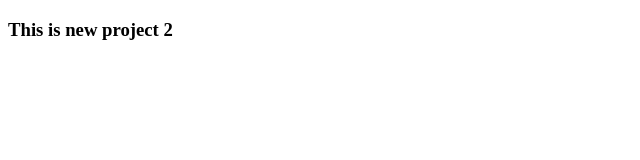
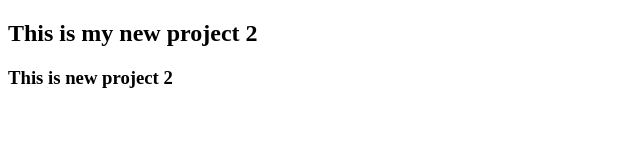
Before and after one commit to AndrewHarrington/newproject2, a plain HTML site: page index.html in a window 1280 px wide. Shown: the whole page, without its empty margins (0-640 px from the left). Drawn offline with Linux system fonts and the light colour scheme.

Commit message:
Added a second header

```diff
--- a/index.html
+++ b/index.html
@@ -5,6 +5,7 @@
     <title>New Project 2</title>
 </head>
 <body>
+    <h2>This is my new project 2</h2>
     <h3>This is new project 2</h3>
 </body>
 </html>
```
